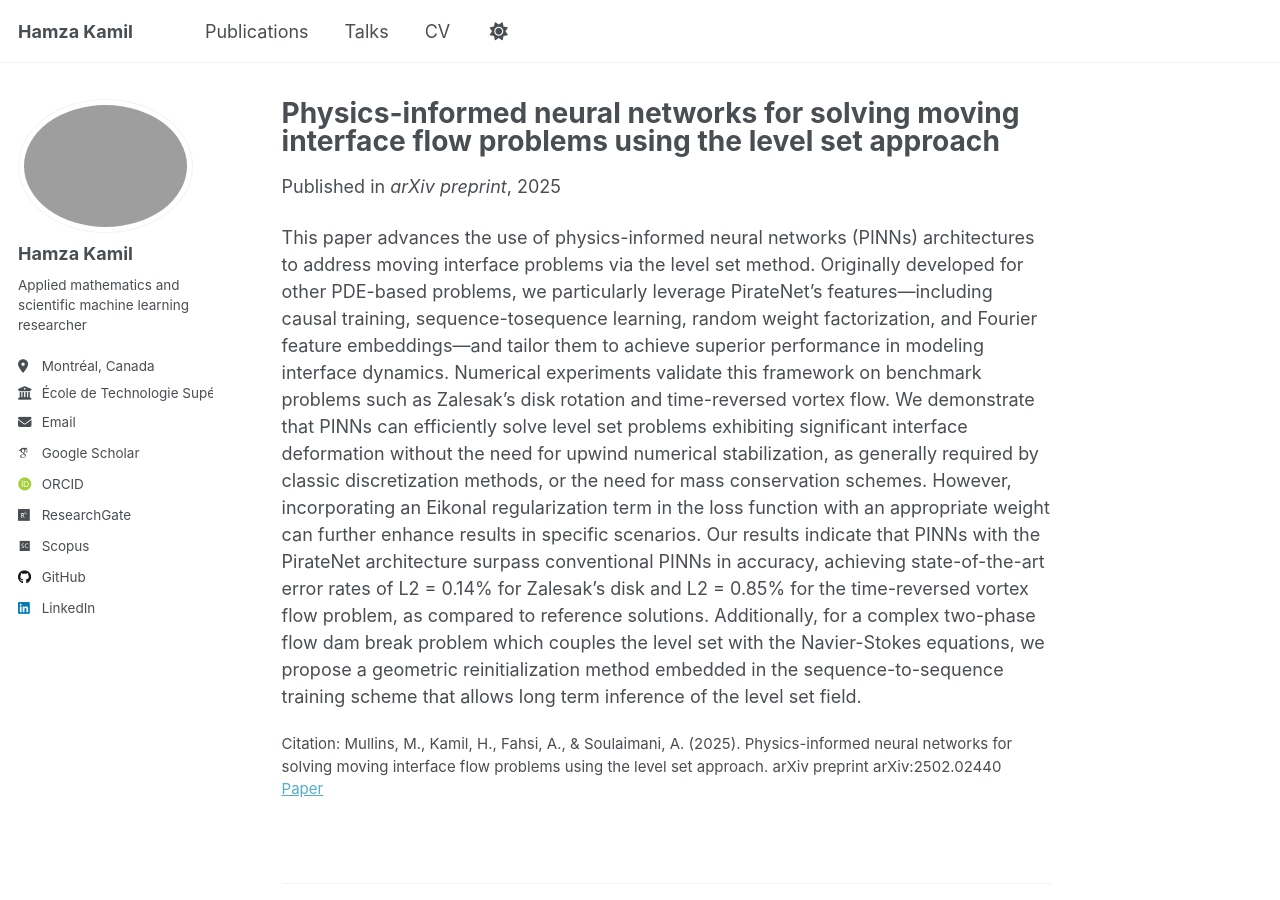
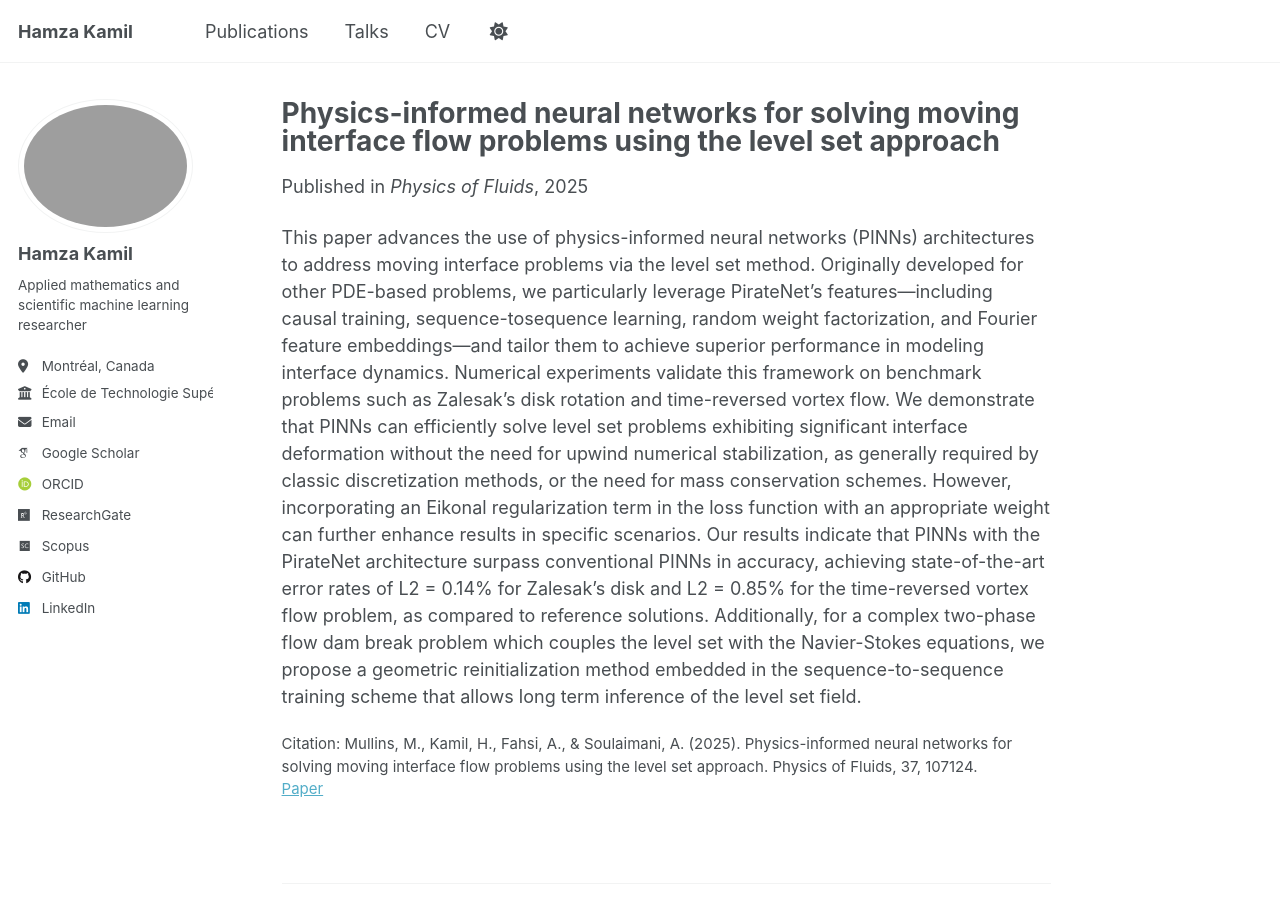
Before and after one commit to Hamza-Kamil/Hamza-Kamil.github.io, a Jekyll site: the page built from _publications/PINN_levelset.md, in a window 1280 px wide and 900 px high. Built offline with Jekyll 4.4.1, drawn with Linux system fonts in a browser that asks for light colours; some web fonts are replaced.

Commit message:
Update PINN_levelset.md

```diff
--- a/_publications/PINN_levelset.md
+++ b/_publications/PINN_levelset.md
@@ -4,10 +4,10 @@ collection: publications
 category: manuscripts
 permalink: /publication/PINN_levelset
 excerpt: 'Mathieu, Mullins, Kamil, Hamza, Fahsi, Adil, & Soulaïmani, Azzeddine'
-date: 2025-07-04
-venue: 'arXiv preprint'
-paperurl: 'https://arxiv.org/abs/2502.02440'
-citation: 'Mullins, M., Kamil, H., Fahsi, A., & Soulaimani, A. (2025). Physics-informed neural networks for solving moving interface flow problems using the level set approach. arXiv preprint arXiv:2502.02440'
+date: 2025-10-09
+venue: 'Physics of Fluids'
+paperurl: '[https://arxiv.org/abs/2502.02440](https://www.researchgate.net/publication/396316459_Physics-informed_neural_networks_for_solving_moving_interface_flow_problems_using_the_level_set_approach)'
+citation: 'Mullins, M., Kamil, H., Fahsi, A., & Soulaimani, A. (2025). Physics-informed neural networks for solving moving interface flow problems using the level set approach. Physics of Fluids, 37, 107124.'
 ---
 
 This paper advances the use of physics-informed neural networks (PINNs) architectures to address
```
